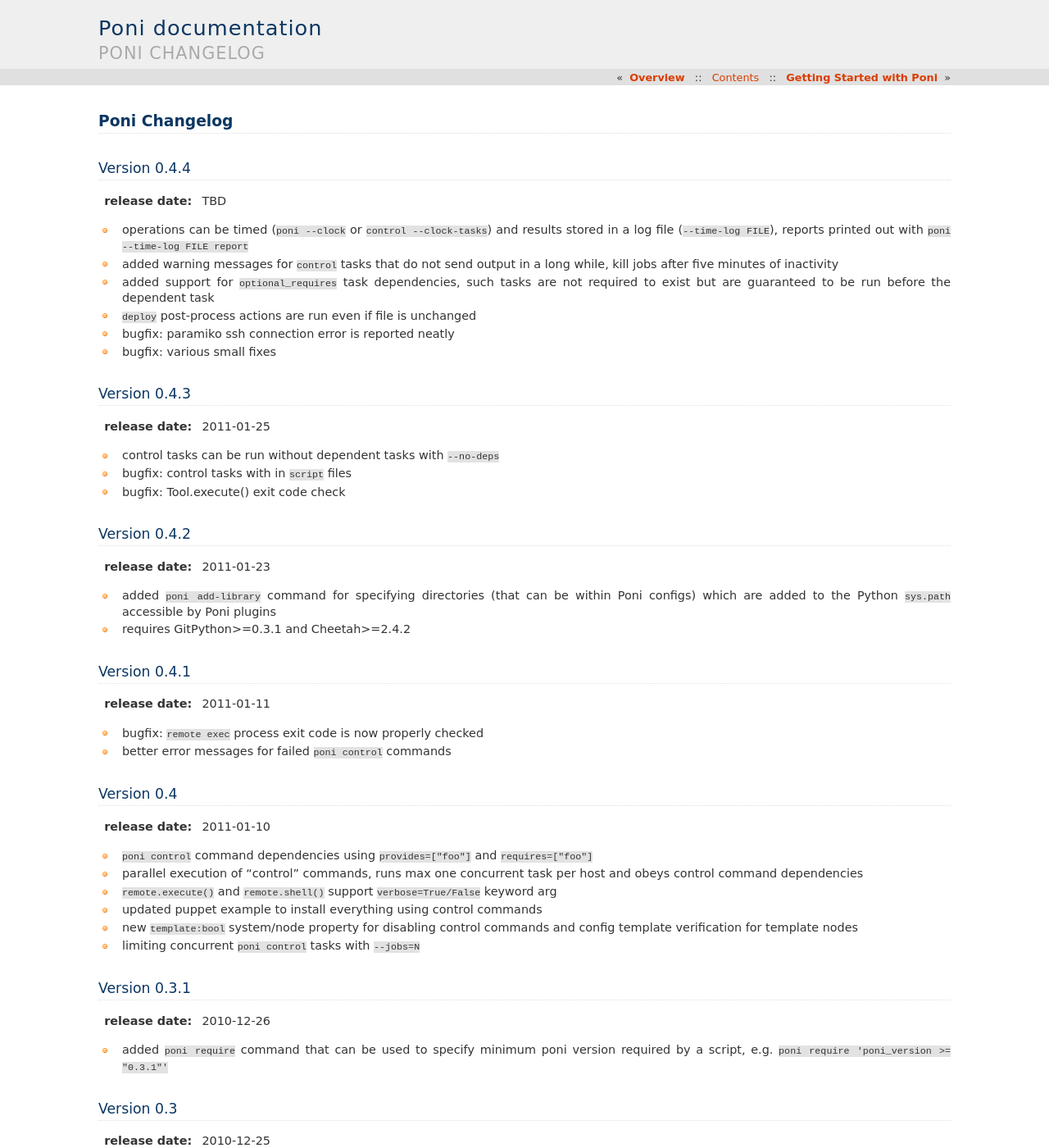
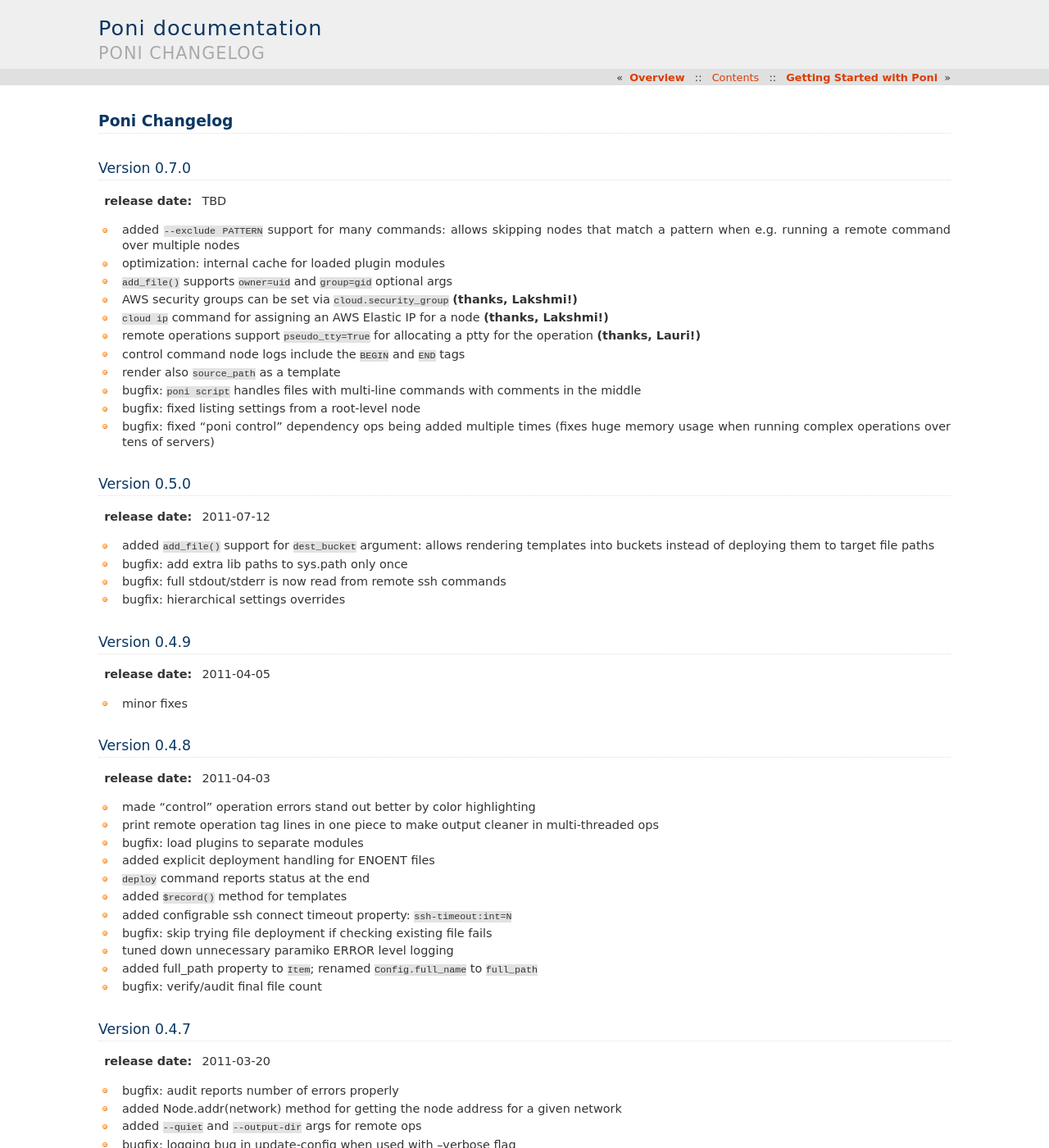
Before and after one commit to ohmu/poni, a Sphinx documentation site: the page built from doc/changes.rst, in a window 1280 px wide and 1400 px high. Shown: the whole window at 82% size. Built offline with Sphinx 7.4.7, drawn with Linux system fonts in a browser that asks for light colours; some of the changed text lies outside the part shown.

Commit message:
updated changelog

```diff
--- a/doc/changes.rst
+++ b/doc/changes.rst
@@ -2,9 +2,91 @@
 Poni Changelog
 ==============
 
+Version 0.7.0
+=============
+:release date: TBD
+
+* added ``--exclude PATTERN`` support for many commands: allows skipping nodes
+  that match a pattern when e.g. running a remote command over multiple nodes
+* optimization: internal cache for loaded plugin modules
+* ``add_file()`` supports ``owner=uid`` and ``group=gid`` optional args
+* AWS security groups can be set via ``cloud.security_group``
+  **(thanks, Lakshmi!)**
+* ``cloud ip`` command for assigning an AWS Elastic IP for a node
+  **(thanks, Lakshmi!)**
+* remote operations support ``pseudo_tty=True`` for allocating a ptty for
+  the operation **(thanks, Lauri!)**
+* control command node logs include the ``BEGIN`` and ``END`` tags
+* render also ``source_path`` as a template
+* bugfix: ``poni script`` handles files with multi-line commands with comments
+  in the middle
+* bugfix: fixed listing settings from a root-level node
+* bugfix: fixed "poni control" dependency ops being added multiple times (fixes
+  huge memory usage when running complex operations over tens of servers)
+
+Version 0.5.0
+=============
+:release date: 2011-07-12
+
+* added ``add_file()`` support for ``dest_bucket`` argument: allows rendering
+  templates into buckets instead of deploying them to target file paths
+* bugfix: add extra lib paths to sys.path only once
+* bugfix: full stdout/stderr is now read from remote ssh commands
+* bugfix: hierarchical settings overrides
+
+Version 0.4.9
+=============
+:release date: 2011-04-05
+
+* minor fixes
+
+Version 0.4.8
+=============
+:release date: 2011-04-03
+
+* made "control" operation errors stand out better by color highlighting
+* print remote operation tag lines in one piece to make output cleaner in
+  multi-threaded ops
+* bugfix: load plugins to separate modules
+* added explicit deployment handling for ENOENT files
+* ``deploy`` command reports status at the end
+* added ``$record()`` method for templates
+* added configrable ssh connect timeout property: ``ssh-timeout:int=N``
+* bugfix: skip trying file deployment if checking existing file fails
+* tuned down unnecessary paramiko ERROR level logging
+* added full_path property to ``Item``; renamed ``Config.full_name`` to
+  ``full_path``
+* bugfix: verify/audit final file count
+
+Version 0.4.7
+=============
+:release date: 2011-03-20
+
+* bugfix: audit reports number of errors properly
+* added Node.addr(network) method for getting the node address for a given
+  network
+* added ``--quiet`` and ``--output-dir`` args for remote ops
+* bugfix: logging bug in update-config when used with --verbose flag
+
+Version 0.4.6
+=============
+:release date: 2011-03-09
+
+* added summary output line for ``audit`` command
+* prefix remote command output lines with [nodename]
+* added ``Config.full_name`` property
+* hashable Node, System and Config
+* bugfix: paramiko no output warning timeout fix
+
+Version 0.4.5
+=============
+:release date: 2011-02-22
+
+* bugfix: added set_combine_stderr(True) for paramiko, tuned rx loop
+
 Version 0.4.4
 =============
-:release date: TBD
+:release date: 2011-02-20
 
 * operations can be timed (``poni --clock`` or ``control --clock-tasks``) and
   results stored in a log file (``--time-log FILE``), reports printed out with
```
